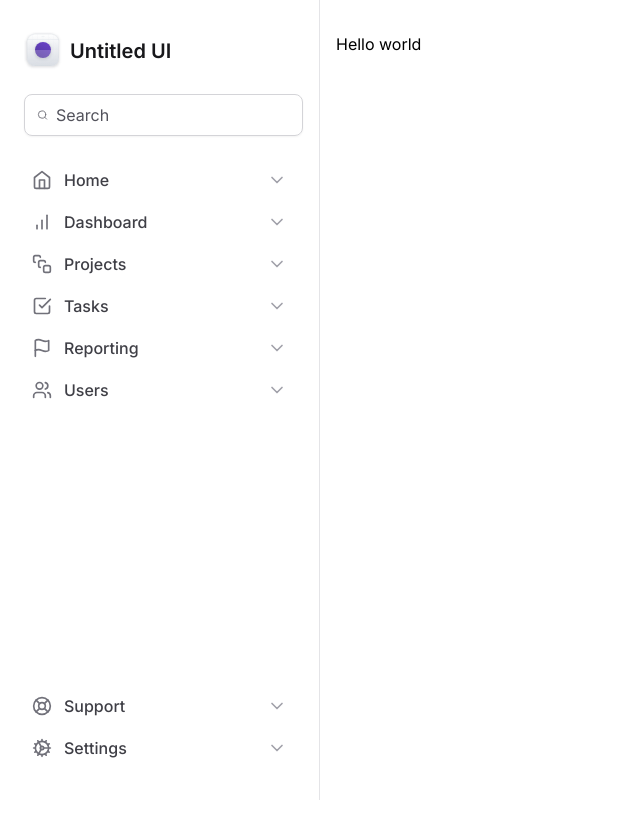
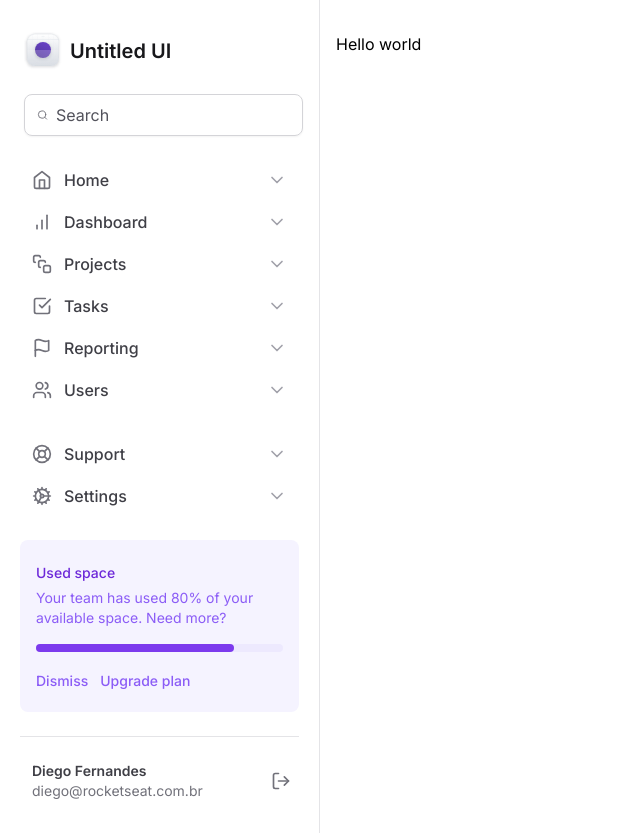
Before and after one commit to yMaatheus/tailwind-ignite-masterclass, a Next.js app: page / in a window 1280 px wide. Shown: the whole page, without its empty margins (0-640 px from the left). Before the commit the page ends 800 px from the top, so only its background shows below. Built offline with nearby package versions, Linux system fonts and the light colour scheme; grey boxes are pictures that could not be loaded.

Commit message:
feat: :sparkles: implements profile to sidebar

```diff
--- a/src/components/Sidebar/index.tsx
+++ b/src/components/Sidebar/index.tsx
@@ -11,6 +11,8 @@
 } from 'lucide-react'
 import { Logo } from './Logo'
 import { NavItem } from './NavItem'
+import { UsedSpaceWidget } from './UsedSpaceWidget'
+import { Profile } from './Profile'
 
 export function Sidebar() {
   return (
@@ -39,6 +41,12 @@
           <NavItem title="Support" icon={LifeBuoy} />
           <NavItem title="Settings" icon={Cog} />
         </nav>
+
+        <UsedSpaceWidget />
+
+        <div className="h-px bg-zinc-200" />
+
+        <Profile />
       </div>
     </aside>
   )
```
